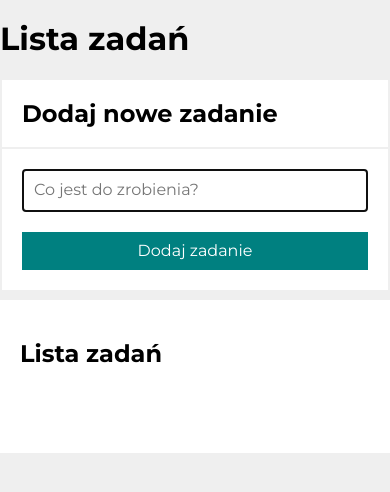
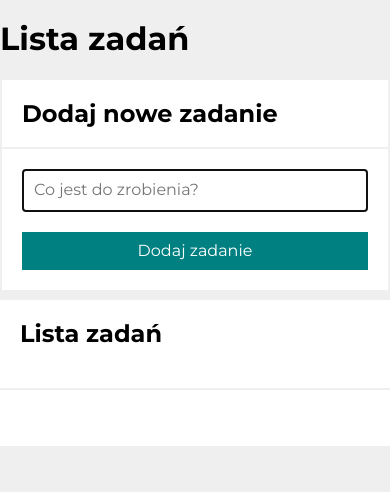
Before and after one commit to DagmaraKC/to-do-list, a plain HTML site: page index.html in a window 390 px wide. Drawn offline with nearby package versions, Linux system fonts and the light colour scheme.

Commit message:
reorginize html file & task list style correction

```diff
--- a/css/taskList.css
+++ b/css/taskList.css
@@ -5,33 +5,42 @@
 }
 
 .taskList__header {
+    background-color: white;
     display: grid;
-    grid-template-columns: 1fr auto;
+    grid-template-columns: auto auto;
     grid-gap: 20px;
     justify-content: space-between;
     align-items: center;
+    margin-bottom: 2px;
+    padding: 20px;
 }
 
 @media (max-width: 758px) {
     .taskList__header {
         grid-template-columns: 1fr;
+        grid-gap: 0px;
     }
+}
+
+.taskList__subtitle {
+    margin: 0px;
 }
 
 .taskList__button--header {
     color: teal;
     background-color: transparent;
-    margin: 10px 0 0 20px;
     border: none;
     display: flex;
     flex-wrap: wrap;
     transition: 0s;
+    justify-content: center;
 }
 
 @media (max-width: 758px) {
     .taskList__button--header {
         flex-basis: 100%;
         justify-self: center;
+        padding: 10px;
     }
 }
 
@@ -62,7 +71,6 @@
 }
 
 .taskList__button {
-    padding: 10px;
     margin: 0px 10px;
     border-style: none;
     width: 30px;
@@ -86,6 +94,7 @@
     margin: 20px;
     color: white;
     transition: 1s;
+    text-align: center;
 }
 
 .taskList__button--done:hover {
@@ -96,4 +105,5 @@
     list-style: none;
     padding-left: 0px;
     border-bottom: #eee 2px;
+    background-color: white;
 }
--- a/index.html
+++ b/index.html
@@ -41,11 +41,11 @@
                 </button>
             </fieldset>
         </form>
+        <section class="taskList__header">
+            <h2 class="taskList__subtitle">Lista zadań</h2>
+            <div class="taskList__button--header js-headerButtons"></div>
+        </section>
         <section class="taskList">
-            <span class="taskList__header">
-                <h2 class="taskList__subtitle">Lista zadań</h2>
-                <div class="taskList__button--header js-headerButtons"></div>
-            </span>
             <ul class="tasksList__list js-tasks"></ul>
         </section>
     </body>
```
